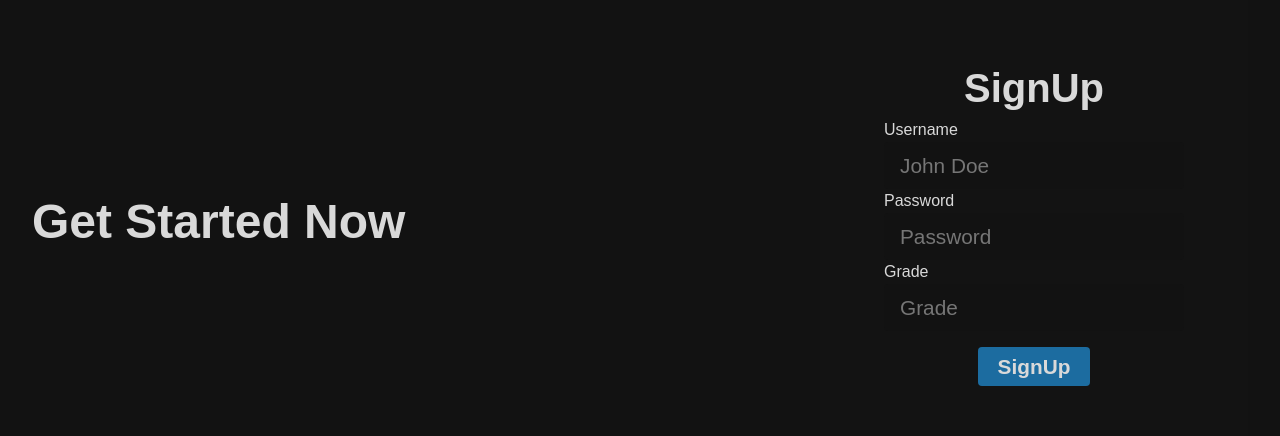
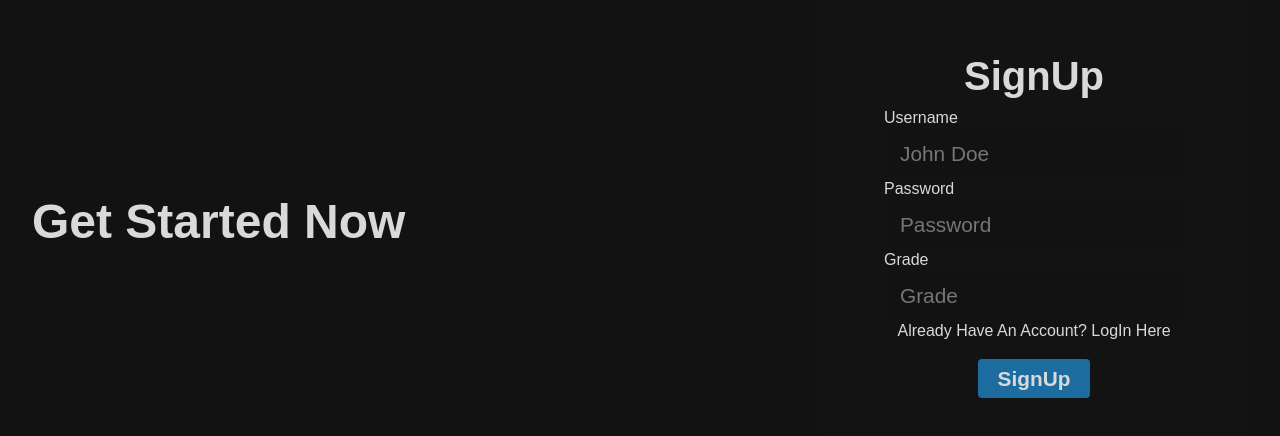
Before and after one commit to Jad-Kobeissi/bacnotes, a Next.js app: page /signup in a window 1280 px wide. Shown: the part 178-614 px from the top of the page. Built offline with nearby package versions, Linux system fonts and the light colour scheme.

Commit message:
add links to login and signup page

```diff
--- a/app/login/page.tsx
+++ b/app/login/page.tsx
@@ -6,6 +6,7 @@ import axios from "axios";
 import { setCookie } from "cookies-next";
 import { UseUser } from "../contexts/UserContext";
 import { useRouter } from "next/navigation";
+import Link from "next/link";
 
 export default function LogIn() {
   const username = useRef<HTMLInputElement>(null);
@@ -73,6 +74,10 @@ export default function LogIn() {
             className="px-4 py-2 rounded text-[1.3rem] bg-[#121212]"
           />
         </div>
+        <div className="relative group">
+          <Link href={"/signup"}>Don't Have An Account? SignUp Here</Link>
+          <div className="h-0.5 w-0 bg-[#d9d9d9] absolute bottom-0 left-0 group-hover:w-full transition-all duration-150"></div>
+        </div>
         <button className="bg-[#1C6CA0] text-[#d9d9d9] px-5 py-1 rounded mt-4 text-[1.3rem] font-bold">
           LogIn
         </button>
--- a/app/signup/page.tsx
+++ b/app/signup/page.tsx
@@ -6,6 +6,7 @@ import axios from "axios";
 import { setCookie } from "cookies-next";
 import { UseUser } from "../contexts/UserContext";
 import { useRouter } from "next/navigation";
+import Link from "next/link";
 
 export default function Signup() {
   const username = useRef<HTMLInputElement>(null);
@@ -84,6 +85,10 @@ export default function Signup() {
             className="bg-[#121212] py-2 px-4 text-[1.3rem] rounded"
           />
         </div>
+        <div className="relative group">
+          <Link href={"/login"}>Already Have An Account? LogIn Here</Link>
+          <div className="h-0.5 w-0 bg-[#d9d9d9] absolute bottom-0 left-0 group-hover:w-full transition-all duration-150"></div>
+        </div>
         <button className="bg-[#1C6CA0] text-[#d9d9d9] px-5 py-1 rounded mt-4 text-[1.3rem] font-bold">
           SignUp
         </button>
```
